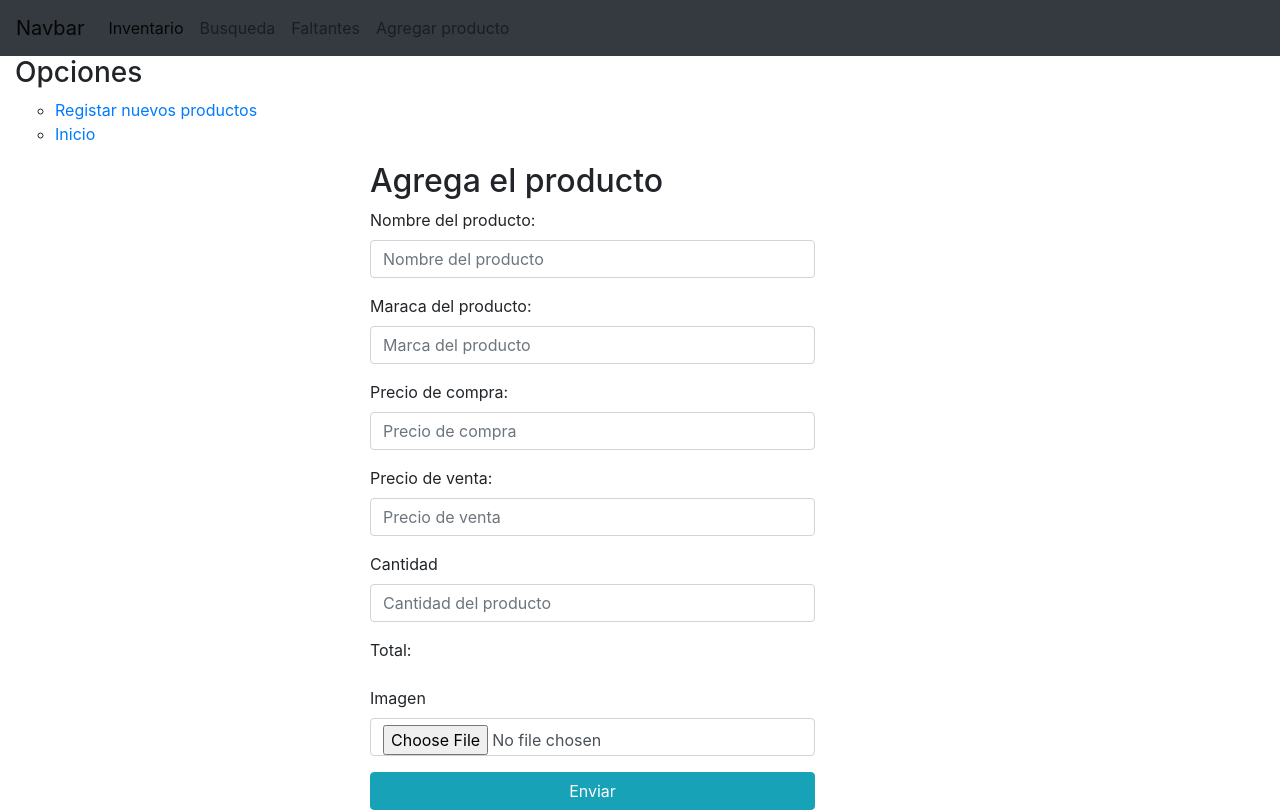
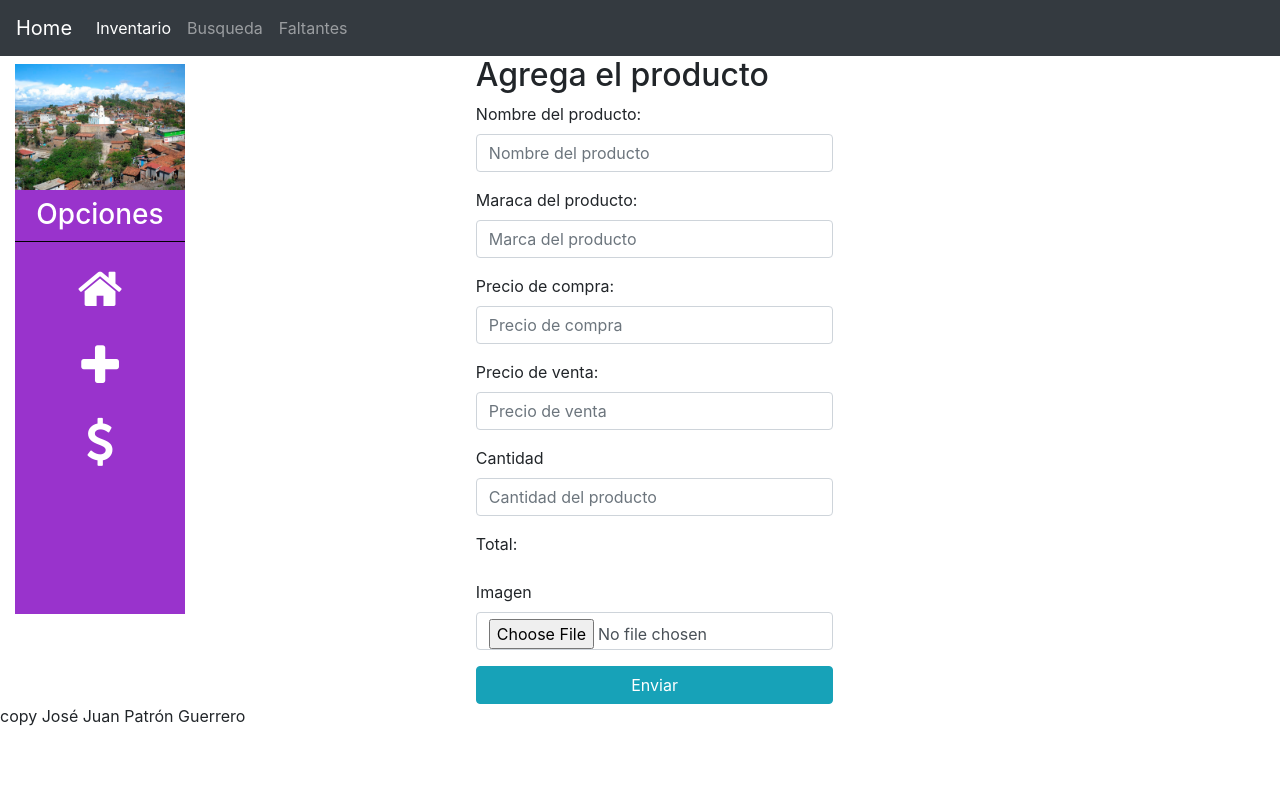
Before and after one commit to juan1630/prueba, a PHP site: page /views/pages/agregarProduct.php in a window 1280 px wide. After the commit the page ends 726 px from the top, so only its background shows below. Run offline with PHP 8.4, Linux system fonts and the light colour scheme.

Commit message:
Agregamos una mejora a la interfaz y varias consultas para la insercion de datos y visualizacion de los mismos

```diff
--- /dev/null
+++ b/assets/css/header.css
@@ -0,0 +1,3 @@
+#wraper {
+    width: 250px;
+}
--- a/includes/components/footer.php
+++ b/includes/components/footer.php
@@ -1,3 +1,4 @@
+</div>
 </div>
 <footer>
     copy José Juan Patrón Guerrero
--- a/includes/components/header.php
+++ b/includes/components/header.php
@@ -7,9 +7,7 @@
         <script src="https://stackpath.bootstrapcdn.com/bootstrap/4.3.1/js/bootstrap.min.js" integrity="sha384-JjSmVgyd0p3pXB1rRibZUAYoIIy6OrQ6VrjIEaFf/nJGzIxFDsf4x0xIM+B07jRM" crossorigin="anonymous"></script>
 
         <link rel="stylesheet" href="https://stackpath.bootstrapcdn.com/bootstrap/4.3.1/css/bootstrap.min.css" integrity="sha384-ggOyR0iXCbMQv3Xipma34MD+dH/1fQ784/j6cY/iJTQUOhcWr7x9JvoRxT2MZw1T" crossorigin="anonymous">
-
-        <!-- <link rel="stylesheet" href="../../assets/css/header.css" > -->
-
+        <link rel="stylesheet" href="https://stackpath.bootstrapcdn.com/font-awesome/4.7.0/css/font-awesome.min.css" />
     </head>
     <body>
         <header>
@@ -21,11 +19,13 @@
                     Agregar o Actualizar  -->
 
 
-                    <nav class="navbar navbar-expand-lg navbar-light bg-dark">
-  <a class="navbar-brand" href="#">Navbar</a>
+<nav class="navbar navbar-expand-lg navbar-dark bg-dark">
+
+  <a class="navbar-brand" href="../../views/home.php">Home</a>
   <button class="navbar-toggler" type="button" data-toggle="collapse" data-target="#navbarNavDropdown" aria-controls="navbarNavDropdown" aria-expanded="false" aria-label="Toggle navigation">
     <span class="navbar-toggler-icon"></span>
   </button>
+
   <div class="collapse navbar-collapse" id="navbarNavDropdown">
     <ul class="navbar-nav">
       <li class="nav-item active">
@@ -38,9 +38,6 @@
         <a class="nav-link navbar-light" href="#">Faltantes</a>
       </li>
 
-      <li class="nav-item">
-        <a class="nav-link navbar-light" href="#">Agregar producto</a>
-      </li>
 
       <!-- <li class="nav-item dropdown">
         <a class="nav-link dropdown-toggle" href="#" id="navbarDropdownMenuLink" role="button" data-toggle="dropdown" aria-haspopup="true" aria-expanded="false">
@@ -60,3 +57,4 @@
 
         </header>
         <div class="container-fluid">
+          <div class="row">
--- a/views/components/sidebar.php
+++ b/views/components/sidebar.php
@@ -1,24 +1,77 @@
+<style>
 
-<nav id="sidebar" class="sidebar">
-<div class="sidebar-header">
-    <h3> Opciones </h3>
-</div>
-    <ul class="list-unstyled components">
+#wrapper {
+    width:170px;
+    height:550px;
+    background-color:#9933CC;
+}
 
-       <ul>
 
-       <li>
-        <a href="./pages/agregarProduct.php"> Registar nuevos productos </a>
+#wrapper h3{
+    color:white;
+    text-align:center;
+    padding-bottom:10px;
+    border-bottom: 1px solid black;
+
+}
+
+.fa {
+    font-size: 3em;
+    color:white;
+    margin-top: .3em;
+    margin-bottom: .3em;
+
+}
+
+.font {
+
+    /* border-bottom: 1px solid black;
+     */
+    list-style: none;
+    text-align: center;
+
+}
+
+.font:hover {
+
+    border-bottom: 1px solid white;
+    border-top:1px solid white;
+
+
+}
+
+</style>
+
+<div class="col-md-2">
+
+<div id="wrapper">
+    <nav id="sidebar" class="sidebar mt-2">
+    <div class="sidebar-header">
+        <img src="../assets/images/olinala.png" class="img-fluid"  alt="imagen de Ólinala Guerrero">
+        <h3 class="mt-2"> Opciones </h3>
+    </div>
+        <ul class="list-unstyled components">
+       <li class="font" >
+            <a href="../home.php">
+        <i class="fa fa-home"></i>
+        </a>
 
         </li>
 
-        <li>
+       <li class="font">
+        <a href="./pages/agregarProduct.php">
+             <i class="fa fa-plus"></i>
+        </a>
+        </li>
 
-        <a href="../home.php"> Inicio </a>
-
+        <li class="font">
+            <a href="./pages/totales.php">
+                <i class="fa fa-dollar"></i>
+            </a>
         </li>
        </ul>
-    </ul>
-
 
 </nav>
+
+</div>
+</div>
--- a/views/pages/agregarProduct.php
+++ b/views/pages/agregarProduct.php
@@ -1,8 +1,8 @@
 <?php  require_once '../../includes/components/header.php' ?>
-<?php require_once '../components/sidebar.php';  ?>
+<?php require_once '../components/sidebar.php' ?>
 
 
-
+<div class="col-md-9">
     <div class="container">
         <div class="row">
             <div class="col-md-5 offset-md-3">
@@ -57,7 +57,9 @@
             </div>
         </div>
     </div>
+    </div>
 
+    <?php  require_once  '../../includes/components/footer.php'  ?>
 
 <script>
 
```
Also changed, not shown: controls/queries/getTotal.php (added, +15 -0 lines), models/models/modelTotal.php (added, +32 -0 lines), views/home.php (+9 -12 lines), views/pages/totales.php (added, +78 -0 lines), assets/images/olinala.png (added).
